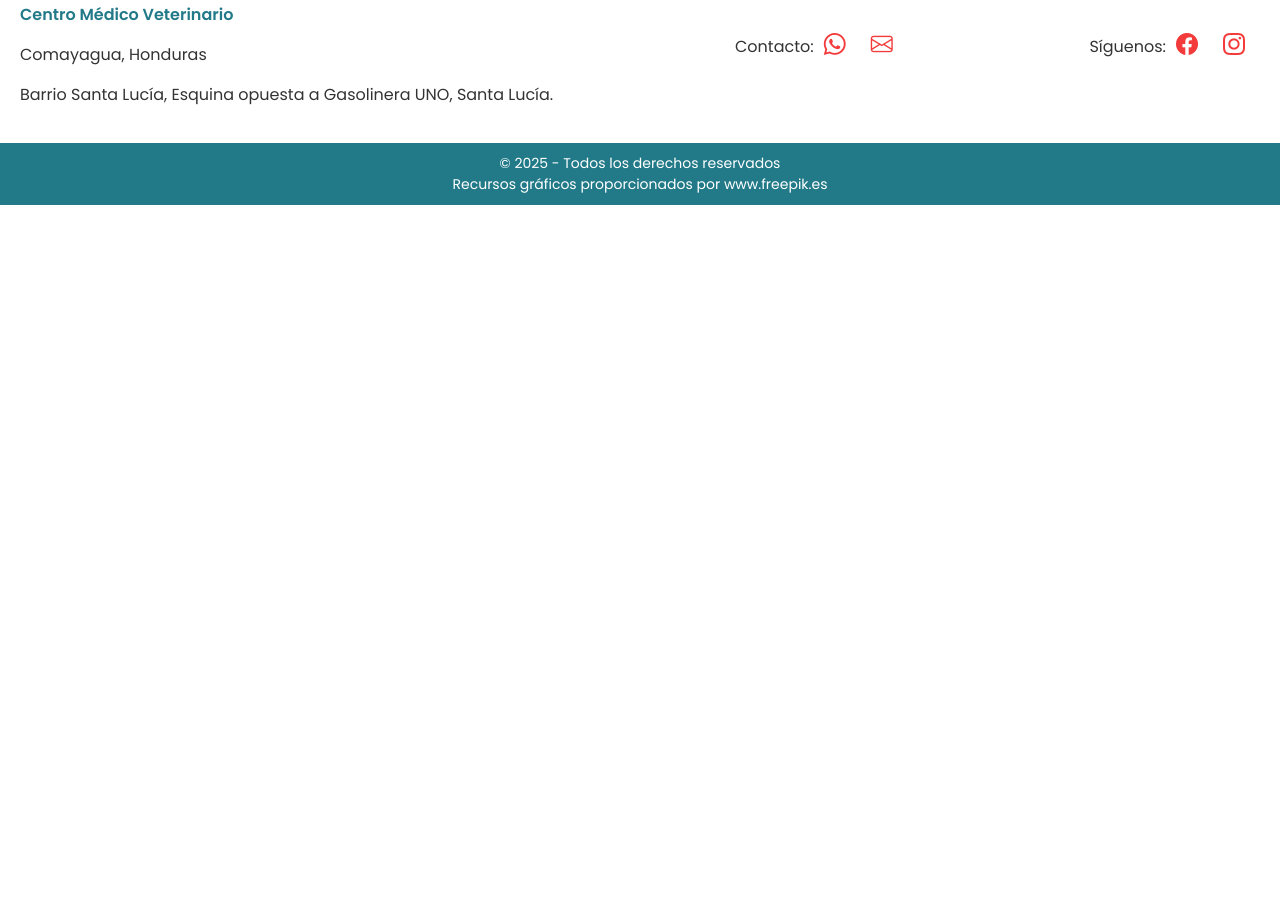
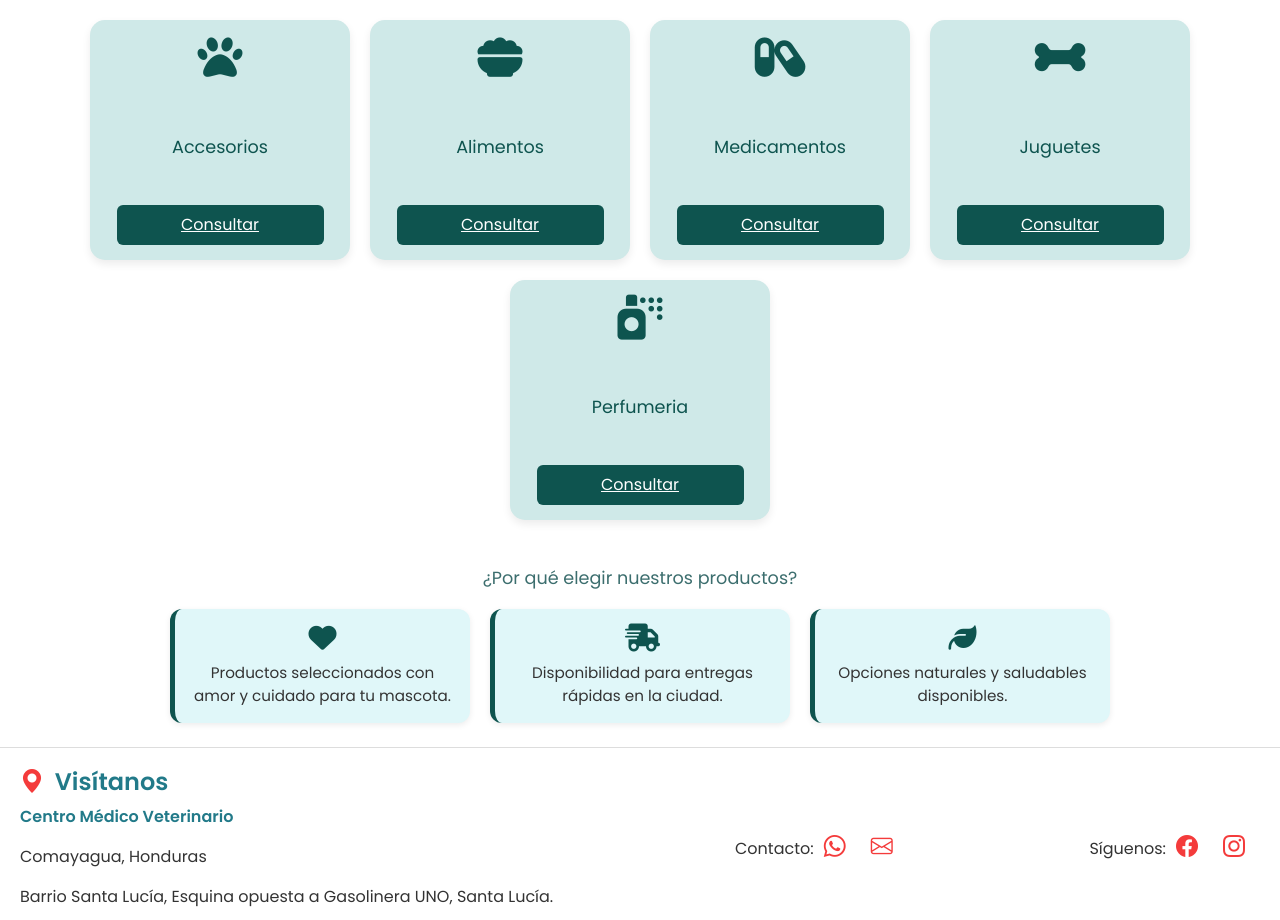
Before and after one commit to JessicaAvila77/cemevet, an Angular app: page /productos in a window 1280 px wide. Shown: the part 600-1520 px from the top of the page. Before the commit the page ends 805 px from the top, so only its background shows below. Built offline with nearby package versions, Linux system fonts and the light colour scheme.

Commit message:
Actualizando pagina productos

```diff
--- a/src/app/pages/contacto/contacto.component.html
+++ b/src/app/pages/contacto/contacto.component.html
@@ -3,7 +3,7 @@
 
   <div class="subtitulo-pagina">
 
-    <p> Dirección: Barrio Santa Lucía, Esquina opuesta a Gasolinera UNO Santa Lucía, 12101 Comayagua </p>
+    <p> Dirección: Barrio Santa Lucía, Esquina opuesta a Gasolinera UNO Santa Lucía, 12101 Comayagua. </p>
   </div>
 
   <div class="mapa">
--- a/src/app/pages/faq/preguntas-frecuentes/preguntas-frecuentes.component.html
+++ b/src/app/pages/faq/preguntas-frecuentes/preguntas-frecuentes.component.html
@@ -1,7 +1,7 @@
 <div class="container mb-4">
   <h1 class="titulo-pagina">Preguntas frecuentes</h1>
   <p class="subtitulo-pagina">
-    Encuentra respuestas a las preguntas más comunes sobre el cuidado de tu mascota
+    Encuentra respuestas a las preguntas más comunes sobre el cuidado de tu mascota.
   </p>
 
   <div *ngFor="let categoria of preguntasCategorias">
--- a/src/app/pages/productos/productos.component.html
+++ b/src/app/pages/productos/productos.component.html
@@ -1 +1,32 @@
-<p>productos works!</p>
+<div class="container mb-4">
+  <h2 class="titulo-pagina">Nuestros Productos</h2>
+  <div class="subtitulo-pagina">
+    Explora nuestro repertorio que incluye desde accesorios hasta alimentos premium.
+  </div>
+
+  <div class="categorias-grid">
+    <div *ngFor="let categoria of categorias" class="categoria">
+      <i [class]="categoria.icono" class="categoria-icon"></i>
+      <h3>{{ categoria.nombre }}</h3>
+      <a [href]="whatsappLink(categoria.nombre)" target="_blank" class="btn-whatsapp">
+        Consultar
+      </a>
+    </div>
+  </div>
+</div>
+
+<h4 class="subtitulo-pagina mt-5">¿Por qué elegir nuestros productos?</h4>
+<div class="beneficios-grid  mb-4">
+  <div class="beneficio">
+    <i class="fa-solid fa-heart"></i>
+    <p>Productos seleccionados con amor y cuidado para tu mascota.</p>
+  </div>
+  <div class="beneficio">
+    <i class="fa-solid fa-truck-fast"></i>
+    <p>Disponibilidad para entregas rápidas en la ciudad.</p>
+  </div>
+  <div class="beneficio">
+    <i class="fa-solid fa-leaf"></i>
+    <p>Opciones naturales y saludables disponibles.</p>
+  </div>
+</div>
--- a/src/app/pages/productos/productos.component.scss
+++ b/src/app/pages/productos/productos.component.scss
@@ -0,0 +1,124 @@
+.productos-container {
+  text-align: center;
+  padding: 20px;
+}
+
+// Estilo principal de la cuadrícula
+.categorias-grid {
+  display: flex;
+  flex-wrap: wrap;
+  justify-content: center;
+  gap: 20px;
+  margin-top: 20px;
+}
+
+// Tarjetas individuales
+.categoria {
+  width: 100%;
+  max-width: 260px;
+  min-height: 240px;
+  background: #cfe9e8; /* Celeste claro */
+  color: #0e544f;
+  padding: 15px;
+  border-radius: 15px;
+  display: flex;
+  flex-direction: column;
+  align-items: center;
+  justify-content: space-between;
+  text-align: center;
+  box-shadow: 0 4px 8px rgba(0, 0, 0, 0.08);
+  transition: transform 0.3s ease;
+
+  &:hover {
+    transform: translateY(-3px);
+  }
+
+  h3 {
+    font-size: 1.1rem;
+    margin: 10px 0;
+    font-weight: 500;
+  }
+}
+
+// Ícono dentro de la tarjeta
+.categoria-icon {
+  font-size: 45px;
+  margin-bottom: 10px;
+}
+
+// Botón de consulta (WhatsApp)
+.btn-whatsapp {
+  background-color: #0e544f;
+  color: white;
+  padding: 8px;
+  border-radius: 6px;
+  width: 90%;
+  text-align: center;
+  font-weight: 500;
+  transition: background-color 0.3s ease;
+
+  &:hover {
+    background-color: #093d3a;
+    text-decoration: none;
+  }
+}
+
+/* ✅ Ajustes para móviles */
+@media (max-width: 576px) {
+  .categorias-grid {
+    flex-direction: column;
+    align-items: center;
+    gap: 25px;
+  }
+
+  .categoria {
+    width: 90%;
+  }
+}
+.subtitulo-beneficios {
+  font-size: 1.3rem;
+  color: #0e544f;
+  margin-bottom: 20px;
+  text-align: center;
+}
+
+.beneficios-grid {
+  display: flex;
+  justify-content: center;
+  flex-wrap: wrap;
+  gap: 20px;
+  margin-top: 10px;
+}
+
+.beneficio {
+  background-color: #e0f7f9;
+  border-left: 5px solid #0e544f;
+  padding: 15px;
+  border-radius: 12px;
+  max-width: 300px;
+  text-align: center;
+  box-shadow: 0 2px 6px rgba(0, 0, 0, 0.08);
+
+  i {
+    font-size: 28px;
+    margin-bottom: 10px;
+    color: #0e544f;
+  }
+
+  p {
+    font-size: 0.95rem;
+    color: #333;
+    margin: 0;
+  }
+}
+
+@media (max-width: 576px) {
+  .beneficios-grid {
+    flex-direction: column;
+    align-items: center;
+  }
+
+  .beneficio {
+    width: 90%;
+  }
+}
--- a/src/app/pages/productos/productos.component.ts
+++ b/src/app/pages/productos/productos.component.ts
@@ -1,11 +1,28 @@
 import { Component } from '@angular/core';
+import { CommonModule } from '@angular/common';
+
+interface Categoria {
+  nombre: string;
+  icono: string; // Clases de FontAwesome
+}
 
 @Component({
   selector: 'app-productos',
-  imports: [],
+  standalone: true,
+  imports: [CommonModule],
   templateUrl: './productos.component.html',
-  styleUrl: './productos.component.scss'
+  styleUrls: ['./productos.component.scss']
 })
 export class ProductosComponent {
+  categorias: Categoria[] = [
+    { nombre: 'Accesorios', icono: 'fa-solid fa-paw' },
+    { nombre: 'Alimentos', icono: 'fa-solid fa-bowl-food' },
+    { nombre: 'Medicamentos', icono: 'fa-solid fa-capsules' },
+    { nombre: 'Juguetes', icono: 'fa-solid fa-bone' },
+    { nombre: 'Perfumeria', icono: 'fa-solid fa-spray-can' },
+  ];
 
+  whatsappLink(categoria: string): string {
+    return `https://wa.me/50496455137?text=Hola%2C%20quiero%20más%20información%20sobre%20productos%20de%20${encodeURIComponent(categoria)}`;
+  }
 }
```
Also changed, not shown: src/app/pages/home/home.component.html (indentation only), src/app/pages/home/home.component.scss (indentation only).
